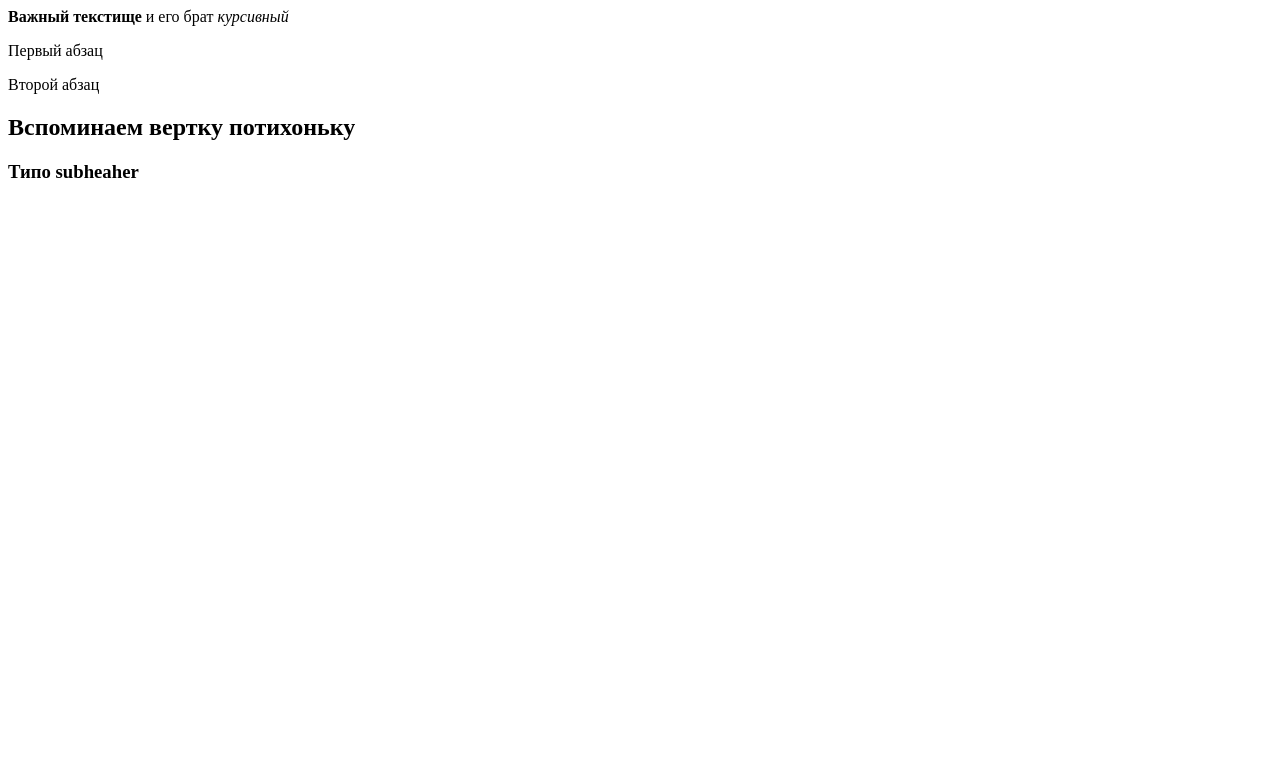
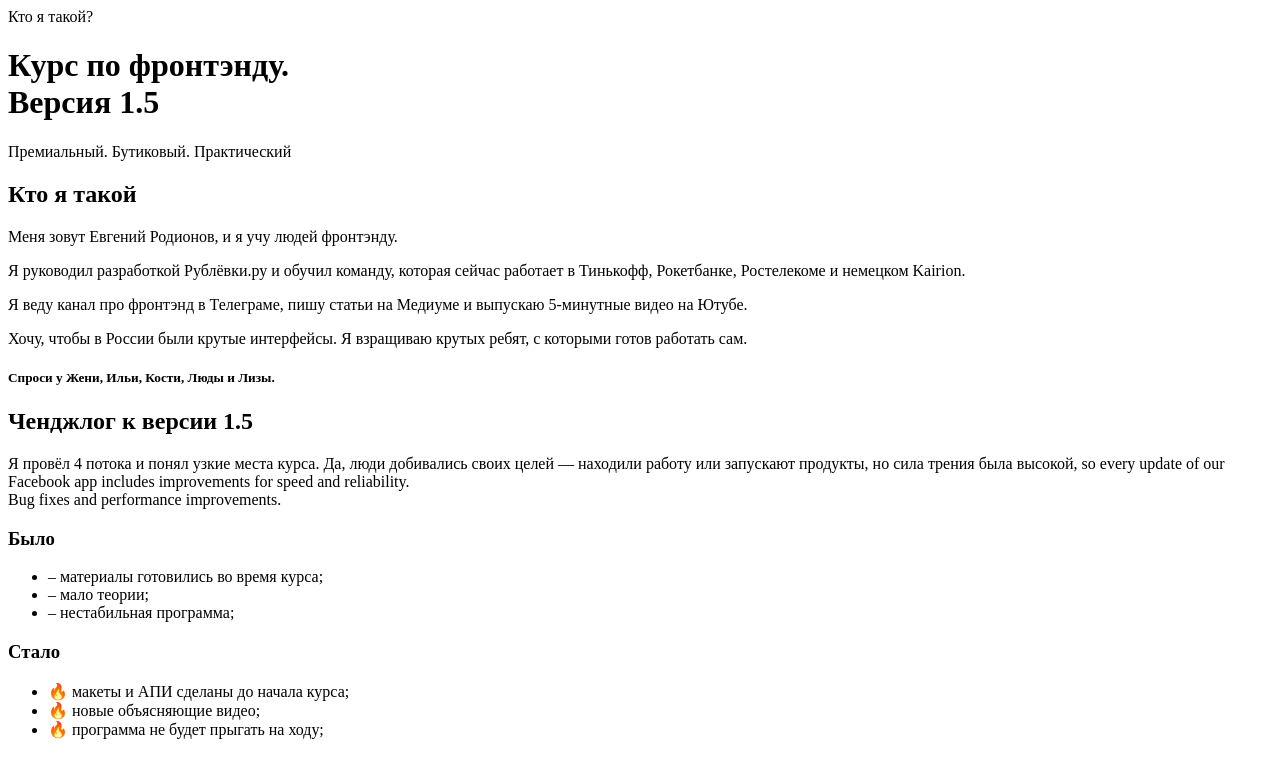
Before and after one commit to blshv/verstka, a plain HTML site: page index.html in a window 1280 px wide. Drawn offline with Linux system fonts and the light colour scheme.

Commit message:
lesson-3

```diff
--- a/index.html
+++ b/index.html
@@ -7,12 +7,41 @@
     <title>Document</title>
 </head>
 <body>
-	<strong>Важный текстище</strong> и его брат <i> курсивный </i>
-	<p>Первый абзац</p>
-	<p>Второй абзац</p>
-	<section>
-		<h1>Вспоминаем вертку потихоньку</h1>
-		<h3>Типо subheaher</h3>
+	<!--<a href="http://media.giphy.com/media/4VlbCwmZlV2U0/giphy.gif?fingerprint=3640f60959fb82f72f5849716b75dad8">Привет 👋</a>-->
+	<header>Кто я такой?</header>
+	<h1>Курс по фронтэнду. <br />Версия 1.5</h1>
+	<p>Премиальный. Бутиковый. Практический</p>
+	<section id="whoAmI">
+		<div>
+			<h2>Кто я такой</h2>
+			<p>Меня зовут Евгений Родионов, и я учу людей фронтэнду.</p>
+			<p>Я руководил разработкой Рублёвки.ру и обучил команду, которая сейчас работает в Тинькофф, Рокетбанке, Ростелекоме и немецком Kairion.</p>
+			<p>Я веду канал про фронтэнд в Телеграме, пишу статьи на Медиуме и выпускаю 5-минутные видео на Ютубе.</p>
+			<p>Хочу, чтобы в России были крутые интерфейсы. Я взращиваю крутых ребят, с которыми готов работать сам.</p>
+		</div>
+		<aside>
+			<h5>Спроси у Жени, Ильи, Кости, Люды и Лизы.</h5>
+		</aside>
+	</section >
+	<section id="changelog">
+		<h2>Ченджлог к версии 1.5</h2>
+		Я провёл 4 потока и понял узкие места курса. Да, люди добивались своих целей — находили работу или запускают продукты, но сила трения была высокой, so every update of our Facebook app includes improvements for speed and reliability.
+		<br />Bug fixes and performance improvements.
+		<div class="before">
+			<h3>Было</h3>
+			<ul>
+				<li>– материалы готовились во время курса;</li>
+				<li>– мало теории;</li>
+				<li>– нестабильная программа;</li>
+			</ul></div>
+		<div class="after">
+			<h3>Стало</h3>
+			<ul>
+				<li>🔥 макеты и АПИ сделаны до начала курса;</li>
+				<li>🔥 новые объясняющие видео;</li>
+				<li>🔥 программа не будет прыгать на ходу;</li>
+			</ul></div>
 	</section>
+
 </body>
 </html>
```
